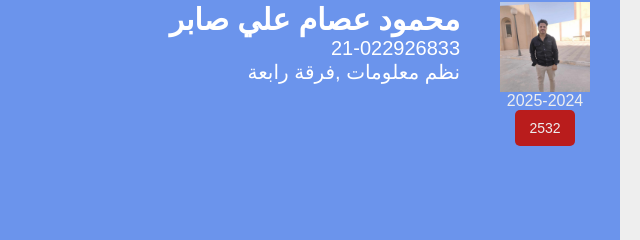
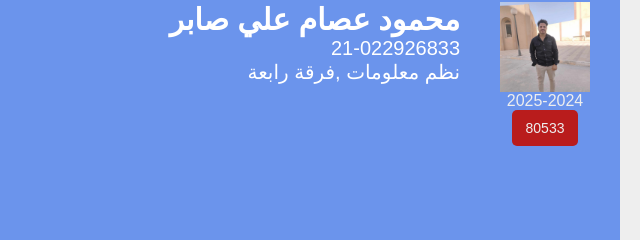
Before and after one commit to elsystm-elsystm/card-m-remove, a plain HTML site: page index.html in a window 1280 px wide. Shown: the part 148-388 px from the top of the page, 640-1280 px from the left. Drawn offline with Linux system fonts and the light colour scheme.

Commit message:
Update index.html

```diff
--- a/index.html
+++ b/index.html
@@ -38,7 +38,7 @@
           <div class="col-1">
             <div class="img"></div>
             <p class="date">2025-2024</p>
-            <p class="sitting-number">2532</p>
+            <p class="sitting-number">80533</p>
           </div>
           <div class="col-2">
             <h2 class="name">
```
